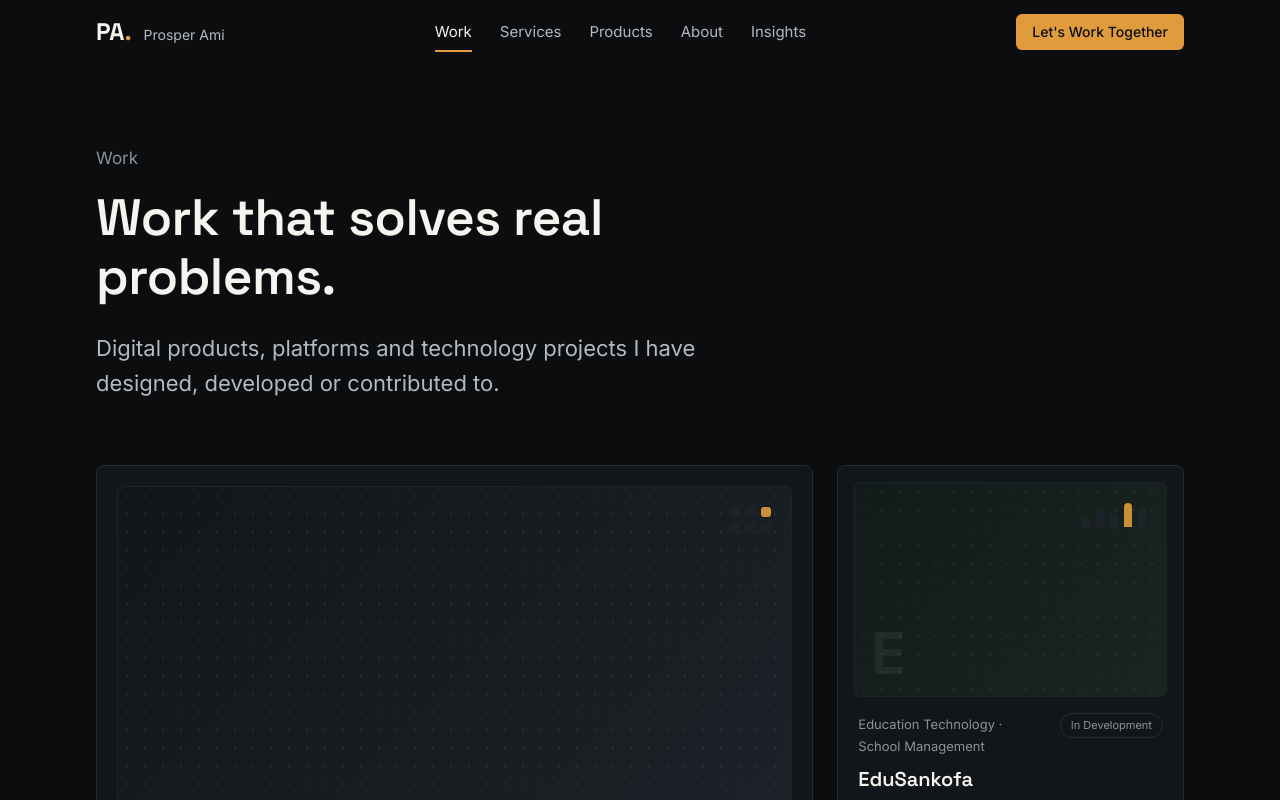
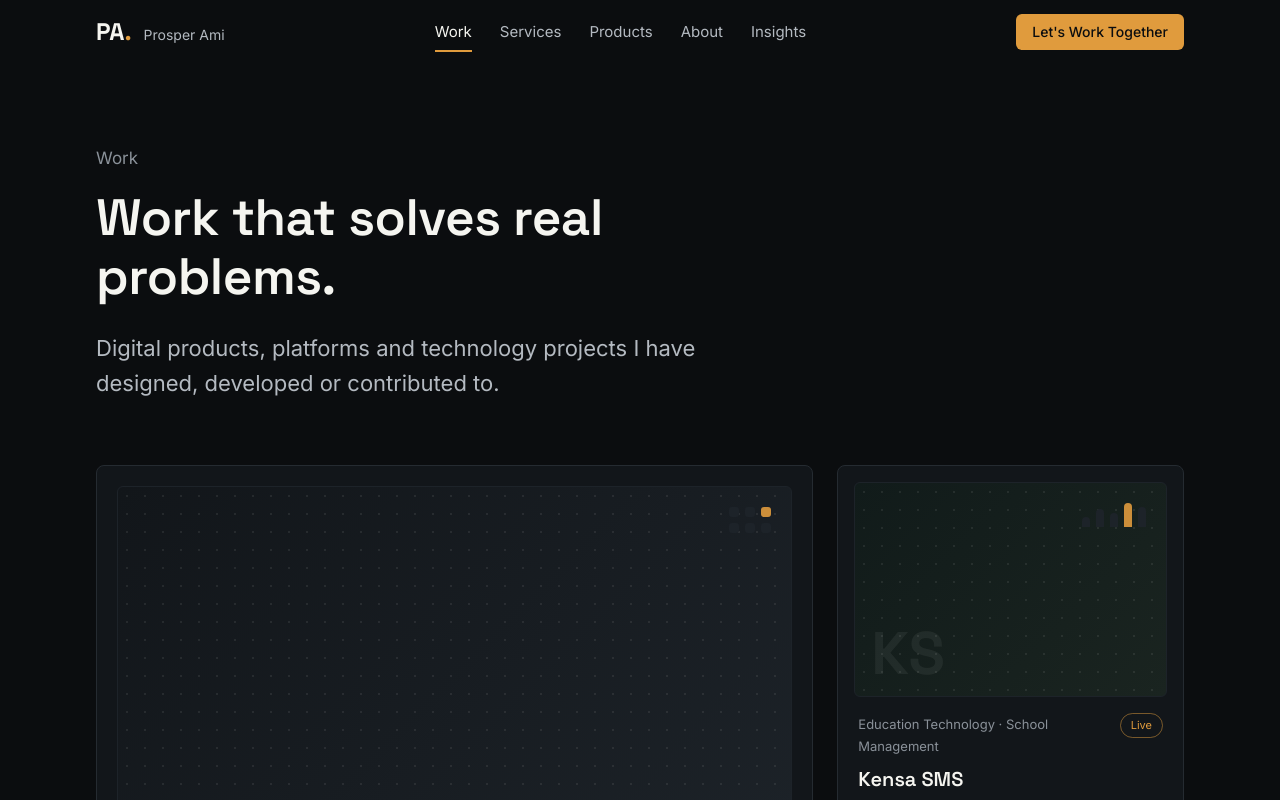
Before and after one commit to sptech-gh/PA-Portfolio, a Next.js app: page /work in a window 1280 px wide. Shown: the top 800 px of the page. Built offline with nearby package versions, Linux system fonts and the light colour scheme; no server answers.

Commit message:
Rename EduSankofa to Kensa SMS, add live project URLs, confirm prosperami.dev domain

```diff
--- a/src/components/home/Hero.tsx
+++ b/src/components/home/Hero.tsx
@@ -8,7 +8,7 @@ import { Button } from '@/components/ui/Button'
 const panels = [
   { name: 'EduIntel', category: 'Academic data visualization', accent: 'line', z: 3, opacity: 1 },
   { name: 'GHData', category: 'Market', accent: 'dot', z: 4, opacity: 1 },
-  { name: 'EduSankofa', category: 'School Management', accent: 'line', z: 2, opacity: 0.85 },
+  { name: 'Kensa SMS', category: 'School Management', accent: 'line', z: 2, opacity: 0.85 },
   { name: 'Reddy', category: 'HMS', accent: 'dot', z: 1, opacity: 0.6 },
 ]
 
--- a/src/content/insights/building-software-for-context.mdx
+++ b/src/content/insights/building-software-for-context.mdx
@@ -23,4 +23,4 @@ the channels the software was supposed to replace.
 3. Reduce the number of assumptions required for the system to work.
 4. Design interfaces for the least expert, least patient user who depends on the outcome.
 
-{/* TODO: Owner to expand this article with concrete examples from projects like EduSankofa and Reddy HMS. */}
+{/* TODO: Owner to expand this article with concrete examples from projects like Kensa SMS and Reddy HMS. */}
--- a/src/content/products.ts
+++ b/src/content/products.ts
@@ -14,15 +14,15 @@ export const products: Product[] = [
     featured: true,
   },
   {
-    slug: 'edusankofa',
-    name: 'EduSankofa',
+    slug: 'kensa-sms',
+    name: 'Kensa SMS',
     tagline: 'School management built for how schools actually work',
     description:
       'A school management platform designed around the operational realities of private basic schools in Ghana.',
     category: 'Education Technology',
-    status: 'in-development',
+    status: 'live',
     coverImage: undefined, // TODO: Owner to supply product visual
-    externalUrl: undefined,
+    externalUrl: 'https://kensa-sms.vercel.app/login',
     featured: true,
   },
   {
@@ -37,18 +37,6 @@ export const products: Product[] = [
     externalUrl: undefined, // TODO: Owner to supply live URL when ready to link publicly
     featured: true,
   },
-  {
-    slug: 'kensa-sms',
-    name: 'Kensa SMS',
-    tagline: 'School management, simplified',
-    description:
-      'A school management system providing schools with practical tools for student, academic and administrative management.',
-    category: 'Education Technology',
-    status: 'live',
-    coverImage: undefined, // TODO: Owner to supply product visual
-    externalUrl: 'https://kensa-sms.vercel.app/',
-    featured: false,
-  },
 ]
 
 export const getFeaturedProducts = () => products.filter((p) => p.featured)
--- a/src/content/projects.ts
+++ b/src/content/projects.ts
@@ -34,13 +34,13 @@ export const projects: Project[] = [
   },
 
   {
-    slug: 'edusankofa',
-    title: 'EduSankofa',
+    slug: 'kensa-sms',
+    title: 'Kensa SMS',
     category: 'Education Technology · School Management',
     shortDescription:
       'A school management platform built around the operational realities of private basic schools — students, staff, finance and parent communication in one system.',
     fullDescription:
-      'EduSankofa is a school management platform designed specifically for private basic schools. It consolidates student records, teacher workflows, fee management and parent communication into a single usable system — designed around how these schools actually run, not how enterprise software assumes they do.',
+      'Kensa SMS is a school management platform designed specifically for private basic schools. It consolidates student records, teacher workflows, fee management and parent communication into a single usable system — designed around how these schools actually run, not how enterprise software assumes they do.',
     challenge:
       'Private basic schools manage critical administrative processes across disconnected spreadsheets, paper records and manual systems. This creates data gaps, fee tracking errors and communication failures with parents that accumulate into real operational problems.',
     approach:
@@ -49,7 +49,7 @@ export const projects: Project[] = [
       'A web-based platform covering student management, term-based fee tracking, teacher administration, a parent portal and academic reporting.',
     role: ['Product Strategy', 'UX', 'Frontend', 'Backend', 'Database'],
     outcome:
-      'A functional school management platform in active development, replacing manual administrative processes with a structured digital system suited to the target school context.',
+      'A live school management platform replacing manual administrative processes with a structured digital system suited to the target school context.',
     technologies: [
       { name: 'Next.js', category: 'frontend' },
       { name: 'TypeScript', category: 'frontend' },
@@ -57,9 +57,9 @@ export const projects: Project[] = [
       { name: 'File-backed data', category: 'database' },
     ],
     featured: true,
-    status: 'in-development',
-    coverImage: undefined, // TODO: Owner to supply — /images/projects/edusankofa-cover.jpg
-    externalUrl: undefined, // TODO: Owner to supply live URL when ready
+    status: 'live',
+    coverImage: undefined, // TODO: Owner to supply — /images/projects/kensa-sms-cover.jpg
+    externalUrl: 'https://kensa-sms.vercel.app/login',
     year: 2024,
   },
 
@@ -149,7 +149,7 @@ export const projects: Project[] = [
     featured: false,
     status: 'live',
     coverImage: undefined,
-    externalUrl: 'http://commaxhealthcare.com/',
+    externalUrl: 'https://commaxhealthcare.com/',
     year: 2023,
   },
 
@@ -202,30 +202,6 @@ export const projects: Project[] = [
     externalUrl: 'https://agribiz.africa',
     year: 2023,
   },
-
-  {
-    slug: 'kensa-sms',
-    title: 'Kensa SMS',
-    category: 'Education Technology · School Management',
-    shortDescription:
-      'A school management system providing schools with tools to manage students, staff, academics and administration from one platform.',
-    fullDescription:
-      'Kensa SMS is a school management system built to support schools in managing their day-to-day operations — from student records and academic tracking to staff management and administrative processes.',
-    challenge:
-      'Schools needed a practical, accessible management system that worked within their operational constraints and could be adopted without extensive training or infrastructure changes.',
-    approach:
-      'Built a focused, task-oriented system prioritising the workflows that school staff actually spend time on — student registration, attendance, academic records and communication.',
-    solution:
-      'A web-based school management system covering the core administrative and academic management needs of a school.',
-    role: ['Product Strategy', 'Full Stack Development', 'Deployment'],
-    outcome: 'A functional school management system available for school use.',
-    technologies: [{ name: 'Web technologies', category: 'frontend' }],
-    featured: false,
-    status: 'live',
-    coverImage: undefined,
-    externalUrl: 'https://kensa-sms.vercel.app/',
-    year: 2024,
-  },
 ]
 
 export const getFeaturedProjects = () => projects.filter((p) => p.featured)
--- a/src/lib/seo.ts
+++ b/src/lib/seo.ts
@@ -1,6 +1,6 @@
 import type { Metadata } from 'next'
 
-const siteUrl = process.env.NEXT_PUBLIC_SITE_URL ?? 'https://prosperami.dev' // TODO: Owner to confirm final domain
+const siteUrl = process.env.NEXT_PUBLIC_SITE_URL ?? 'https://prosperami.dev'
 
 export const defaultMetadata: Metadata = {
   metadataBase: new URL(siteUrl),
```
Also changed, not shown: 1 other file (tests, documents, lock files or other folders).
